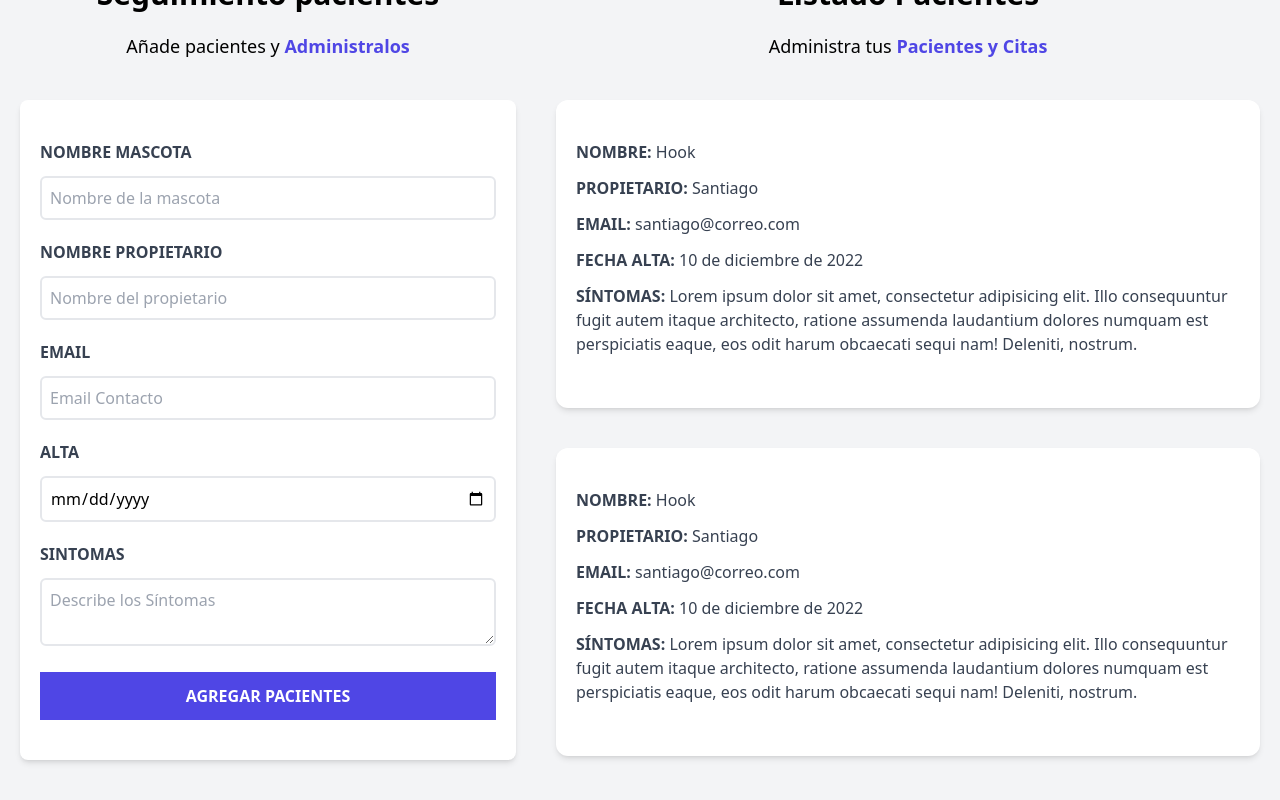
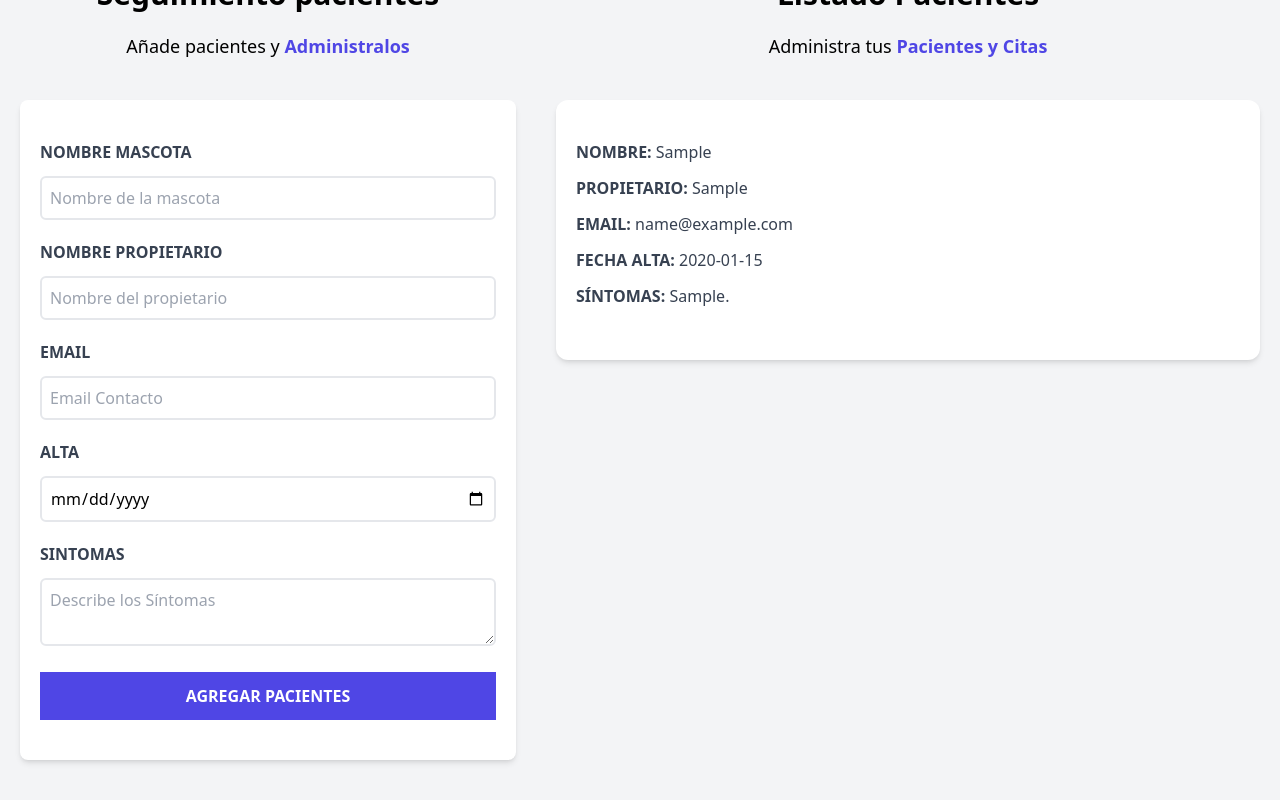
Before and after one commit to santiagoaguirreg/React-Pacientes, a React (Vite) app: page / in a window 1280 px wide. Both pictures are taken after typing "Sample", "Sample", "name@example.com", "2020-01-15", "Sample" into the empty fields and a click on the input "Agregar Pacientes". Shown: the part 200-1000 px from the top of the page. Built offline with nearby package versions, Linux system fonts and the light colour scheme.

Commit message:
Listado dinamico

```diff
--- a/src/App.jsx
+++ b/src/App.jsx
@@ -19,7 +19,10 @@ function App() {
     pacientes={pacientes}
     setPacientes={setPacientes}
     />
-    <ListadoPacientes />
+    <ListadoPacientes
+
+    pacientes={pacientes}
+    />
     </div>
 
     </div>
--- /dev/null
+++ b/src/componentes/Error.jsx
@@ -0,0 +1,9 @@
+
+
+const Error = ({mensaje}) => {
+  return (
+    <div className="bg-red-800 text-white text-center p-2 mb-5 uppercase font-bold rounded-md"><p>{mensaje}</p></div>
+  )
+}
+
+export default Error
--- a/src/componentes/Formulario.jsx
+++ b/src/componentes/Formulario.jsx
@@ -1,4 +1,5 @@
 import { useState } from "react"
+import Error from "./Error";
 
 const Formulario = ({pacientes, setPacientes}) => {
 
@@ -50,7 +51,9 @@ const Formulario = ({pacientes, setPacientes}) => {
 
       <form onSubmit={handleSubmit} className='bg-white shadow-md rounded-lg py-10 px-5 mb-10'>
 
-        { error && <div className="bg-red-800 text-white text-center p-2 mb-5 uppercase font-bold rounded-md"><p>Todos los campos son obligatorios</p></div> }
+        { error &&  <Error
+         mensaje={"Error de validación"}
+        />}
           <div className='mb-5'>
             <label htmlFor="mascota" className='block text-gray-700 uppercase font-bold'>
               Nombre Mascota
--- a/src/componentes/ListadoPacientes.jsx
+++ b/src/componentes/ListadoPacientes.jsx
@@ -1,6 +1,6 @@
 import Pacientes from "./Pacientes";
 
-const ListadoPacientes = () => {
+const ListadoPacientes = ({pacientes}) => {
   return (
     <div className='md:w-1/2 lg:w-3/5 md:h-screen overflow-y-scroll'>
       <h2 className='font-black text-3xl text-center'>Listado Pacientes</h2>
@@ -9,9 +9,15 @@ const ListadoPacientes = () => {
         <span className='text-indigo-600 font-bold'>Pacientes y Citas</span>
       </p>
 
-    <Pacientes />
-    <Pacientes />
-    <Pacientes />
+      {pacientes.map( (paciente, index) => (
+
+        <Pacientes
+        key={index}
+        paciente={paciente}
+        />
+
+      ))}
+
 
     </div>
   )
--- a/src/componentes/Pacientes.jsx
+++ b/src/componentes/Pacientes.jsx
@@ -1,26 +1,30 @@
 
 
-const Pacientes = () => {
+const Pacientes = ({paciente}) => {
+
+
+   const{nombre, propietario, email, alta, sintomas } = paciente;
   return (
+
     <div className='mx-5 my-10 bg-white shadow-md px-5 py-10 rounded-xl'>
     <p className='font-bold mb-3 my- text-gray-700 uppercase'> Nombre: {''}
-      <span className='font-normal normal-case'>Hook</span>
+      <span className='font-normal normal-case'>{nombre}</span>
     </p>
 
     <p className='font-bold mb-3 text-gray-700 uppercase'> Propietario: {''}
-      <span className='font-normal normal-case'>Santiago</span>
+      <span className='font-normal normal-case'>{propietario}</span>
     </p>
 
     <p className='font-bold mb-3 text-gray-700 uppercase'> Email: {''}
-      <span className='font-normal normal-case'>santiago@correo.com</span>
+      <span className='font-normal normal-case'>{email}</span>
     </p>
 
     <p className='font-bold mb-3 text-gray-700 uppercase'> Fecha Alta: {''}
-      <span className='font-normal normal-case'>10 de diciembre de 2022</span>
+      <span className='font-normal normal-case'>{alta}</span>
     </p>
 
     <p className='font-bold mb-3 text-gray-700 uppercase'> Síntomas: {''}
-      <span className='font-normal normal-case'>Lorem ipsum dolor sit amet, consectetur adipisicing elit. Illo consequuntur fugit autem itaque architecto, ratione assumenda laudantium dolores numquam est perspiciatis eaque, eos odit harum obcaecati sequi nam! Deleniti, nostrum.</span>
+      <span className='font-normal normal-case'>{sintomas}.</span>
     </p>
 
    </div>
```
